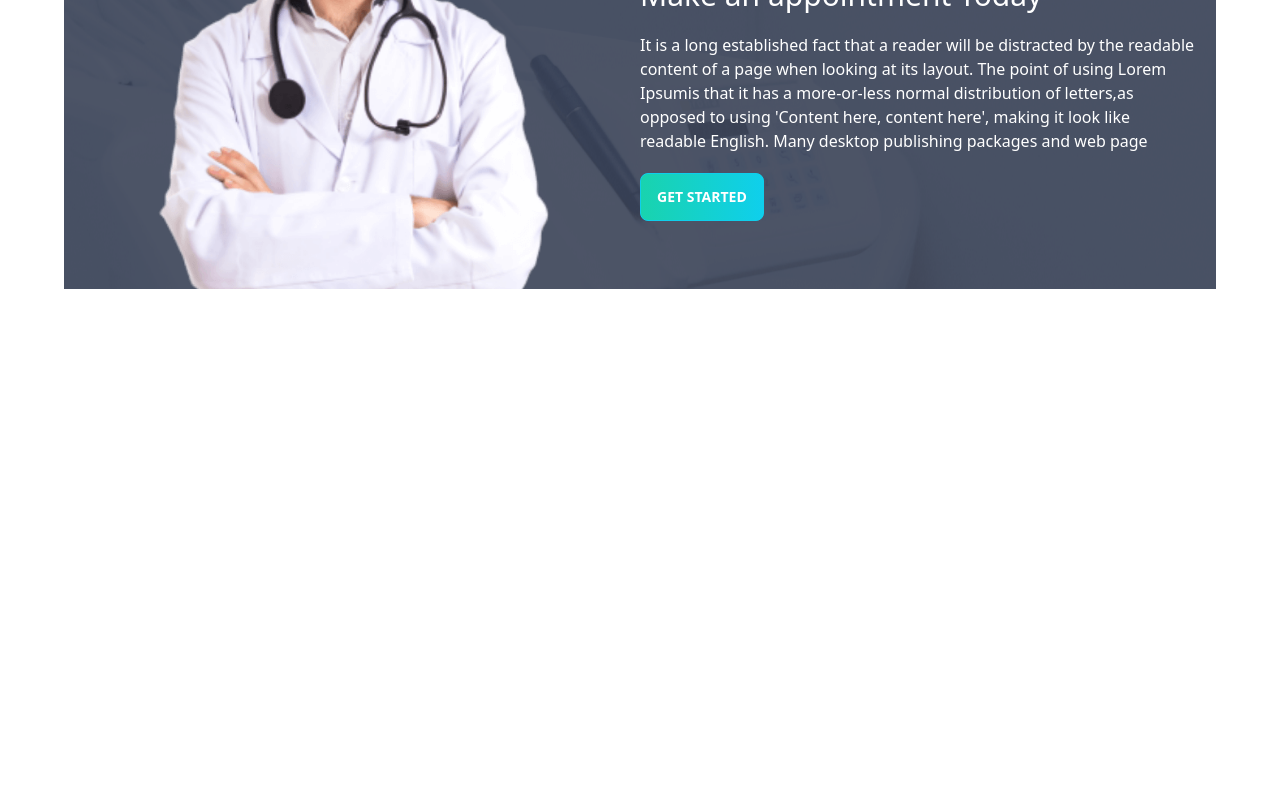
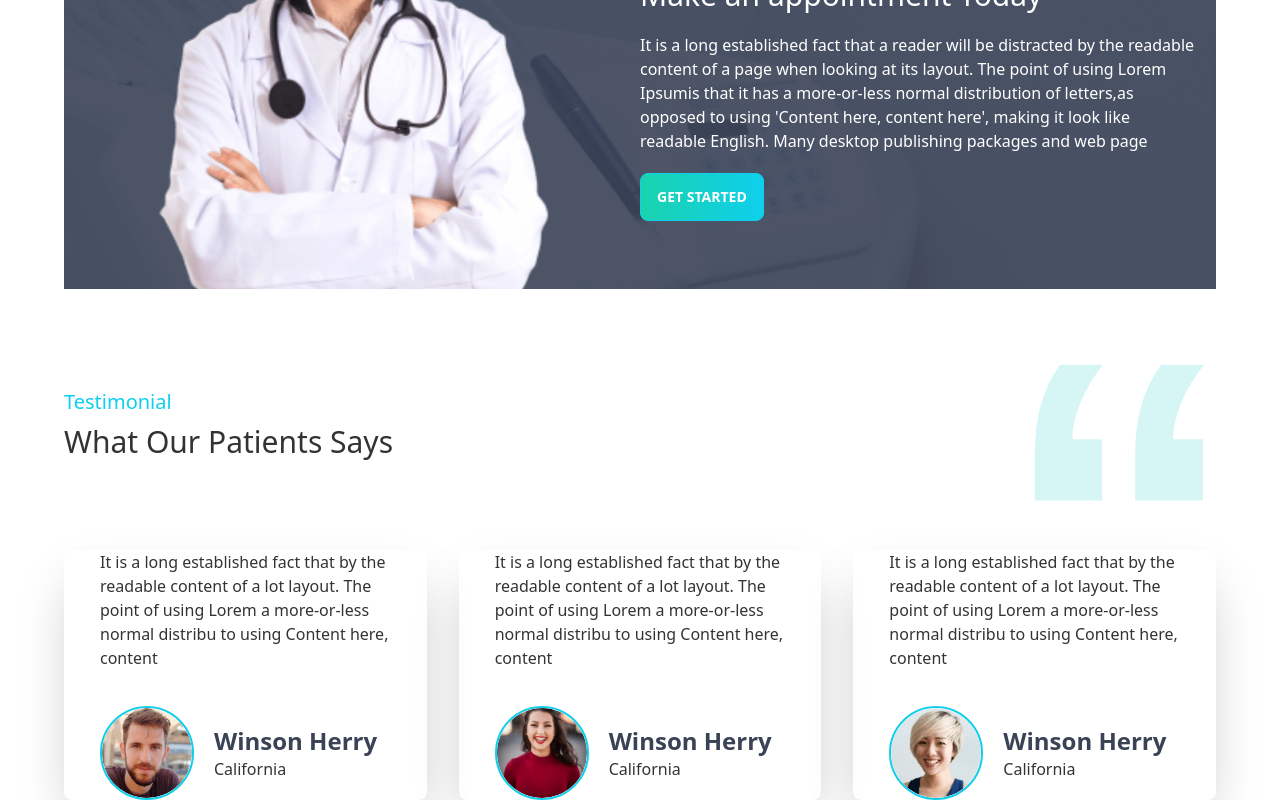
Before and after one commit to cryptomehedi/doctors-portal-client-side, a React (Create React App) app: page / in a window 1280 px wide. Shown: the part 2596-3396 px from the top of the page. Before the commit the page ends 2885 px from the top, so only its background shows below. Built offline with nearby package versions, Linux system fonts and the light colour scheme.

Commit message:
testimonial added

```diff
--- a/src/Component/Pages/Home/Home.js
+++ b/src/Component/Pages/Home/Home.js
@@ -3,6 +3,7 @@ import Banner from './Banner';
 import Feature from './Feature';
 import MakeAnAppointment from './MakeAnAppointment';
 import Services from './Services';
+import Testimonials from './Testimonials';
 
 const Home = () => {
     return (
@@ -11,6 +12,7 @@ const Home = () => {
             <Services/>
             <Feature/>
             <MakeAnAppointment/>
+            <Testimonials/>
         </div>
     );
 };
--- /dev/null
+++ b/src/Component/Pages/Home/Testimonials.js
@@ -0,0 +1,63 @@
+import React from 'react';
+import quote from '../../../assets/icons/quote.svg'
+import people1 from '../../../assets/images/people1.png'
+import people2 from '../../../assets/images/people2.png'
+import people3 from '../../../assets/images/people3.png'
+
+
+const Testimonials = () => {
+
+    const testimonials = [
+        {
+            id : 1,
+            img: people1,
+            name: 'Winson Herry',
+            description: 'It is a long established fact that by the readable content of a lot layout. The point of using Lorem a more-or-less normal distribu to using Content here, content',
+            city : 'California'
+        },
+        {
+            id:2,
+            img: people2,
+            name: 'Winson Herry',
+            description: 'It is a long established fact that by the readable content of a lot layout. The point of using Lorem a more-or-less normal distribu to using Content here, content',
+            city : 'California'
+        },
+        {
+            id:3,
+            img: people3,
+            name: 'Winson Herry',
+            description: 'It is a long established fact that by the readable content of a lot layout. The point of using Lorem a more-or-less normal distribu to using Content here, content',
+            city : 'California'
+        },
+    ]
+
+    return (
+        <div className='mt-14'>
+            <div className='flex justify-between items-center'>
+                <div>
+                    <h2 className='text-xl text-primary'>Testimonial</h2>
+                    <h2 className='mt-2 text-3xl'>What Our Patients Says</h2>
+                </div>
+                <img className='w-24 md:w-48' src={quote} alt="" />
+            </div>
+            <div className='grid grid-cols-1 md:grid-cols-2 lg:grid-cols-3 gap-8 mt-12'>
+                {
+                    testimonials.map(testimonial => <div className='px-9 shadow-2xl rounded-lg' key={testimonial.id}>
+                        <div>
+                            <p>{testimonial.description}</p>
+                        </div>
+                        <div className='flex justify-start items-center mt-9'>
+                            <img className='border-2 rounded-full border-primary' src={testimonial.img} alt="" />
+                            <div className='ml-5'>
+                                <h3 className='text-2xl text-accent font-semibold'>{testimonial.name}</h3>
+                                <h3 className='font-medium'>{testimonial.city}</h3>
+                            </div>
+                        </div>
+                    </div>)
+                }
+            </div>
+        </div>
+    );
+};
+
+export default Testimonials;
```
